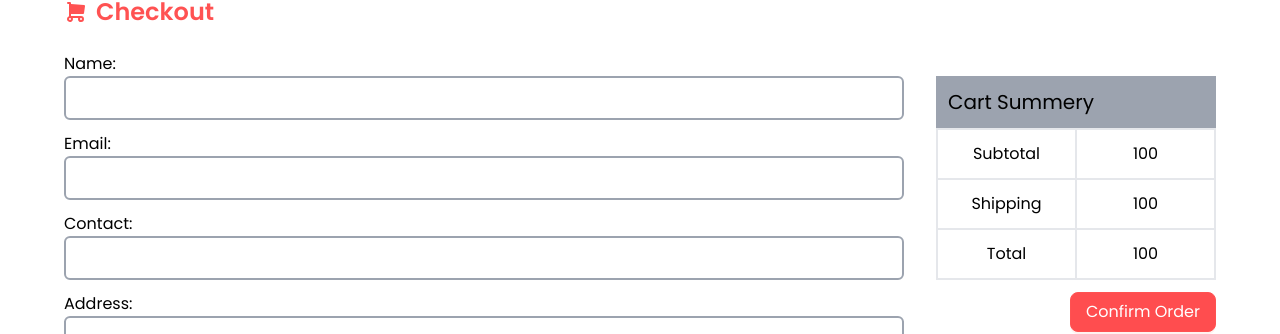
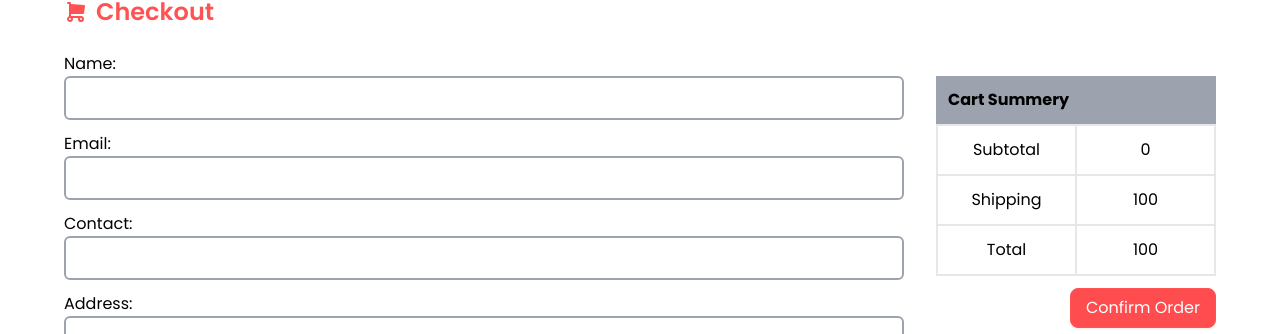
Before and after one commit to thdihan/ph-fitness-shop, a React (Vite) app: page /checkout in a window 1280 px wide. Shown: the part 188-522 px from the top of the page. Built offline with nearby package versions, Linux system fonts and the light colour scheme.

Commit message:
Cart Summery refactored

```diff
--- /dev/null
+++ b/src/components/Cart/CartSummery.tsx
@@ -0,0 +1,37 @@
+import { useEffect, useState } from "react";
+import { useAppSelector } from "../../redux/hooks";
+import { getCartProducts } from "../../redux/features/cart/cartSlice";
+
+const CartSummery = () => {
+    const [total, setTotal] = useState(0);
+    const products = useAppSelector(getCartProducts);
+
+    useEffect(() => {
+        setTotal(
+            products?.reduce((acc, product) => {
+                return acc + product.qty * product.price;
+            }, 0)
+        );
+    }, [products]);
+    return (
+        <div>
+            <h2 className="text-md font-bold  bg-gray-400 p-3">Cart Summery</h2>
+            <table className="w-full text-center border-2">
+                <tr className="border-b-2 divide-x-2">
+                    <td className="w-[100px] p-3">Subtotal</td>
+                    <td className="w-[100px]  p-3">{total}</td>
+                </tr>
+                <tr className="border-b-2 divide-x-2">
+                    <td className="w-[100px]  p-3">Shipping</td>
+                    <td className="w-[100px]  p-3">100</td>
+                </tr>
+                <tr className="border-b-2 divide-x-2">
+                    <td className="w-[100px]  p-3">Total</td>
+                    <td className="w-[100px]  p-3">{total + 100}</td>
+                </tr>
+            </table>
+        </div>
+    );
+};
+
+export default CartSummery;
--- a/src/pages/Cart.tsx
+++ b/src/pages/Cart.tsx
@@ -5,19 +5,11 @@ import { SizeType } from "../types";
 import { useNavigate } from "react-router-dom";
 import { useAppSelector } from "../redux/hooks";
 import { getCartProducts } from "../redux/features/cart/cartSlice";
-import { useEffect, useState } from "react";
+import CartSummery from "../components/Cart/CartSummery";
 const Cart = () => {
     const navitate = useNavigate();
     const products = useAppSelector(getCartProducts);
-    console.log(products);
-    const [total, setTotal] = useState(0);
-    useEffect(() => {
-        setTotal(
-            products?.reduce((acc, product) => {
-                return acc + product.qty * product.price;
-            }, 0)
-        );
-    }, [products]);
+
     return (
         <div className="px-4 md:px-8 lg:px-16 py-6">
             <div>
@@ -55,27 +47,7 @@ const Cart = () => {
                 </div>
 
                 <div className=" mt-6 flex-1">
-                    <div>
-                        <h2 className="text-md font-bold  bg-gray-400 p-3">
-                            Cart Summery
-                        </h2>
-                        <table className="w-full text-center border-2">
-                            <tr className="border-b-2 divide-x-2">
-                                <td className="w-[100px] p-3">Subtotal</td>
-                                <td className="w-[100px]  p-3">{total}</td>
-                            </tr>
-                            <tr className="border-b-2 divide-x-2">
-                                <td className="w-[100px]  p-3">Shipping</td>
-                                <td className="w-[100px]  p-3">100</td>
-                            </tr>
-                            <tr className="border-b-2 divide-x-2">
-                                <td className="w-[100px]  p-3">Total</td>
-                                <td className="w-[100px]  p-3">
-                                    {total + 100}
-                                </td>
-                            </tr>
-                        </table>
-                    </div>
+                    <CartSummery />
 
                     <div className="flex justify-end mt-3">
                         <Button
@@ -86,6 +58,7 @@ const Cart = () => {
                             onClick={() => {
                                 navitate("/checkout");
                             }}
+                            disabled={products?.length === 0}
                         >
                             Checkout
                         </Button>
--- a/src/pages/Checkout.tsx
+++ b/src/pages/Checkout.tsx
@@ -2,6 +2,7 @@ import { Button } from "antd";
 import { TbShoppingCartFilled } from "react-icons/tb";
 import { SizeType } from "../types";
 import CheckoutForm from "../components/Cart/CheckoutForm";
+import CartSummery from "../components/Cart/CartSummery";
 
 const Checkout = () => {
     return (
@@ -18,25 +19,7 @@ const Checkout = () => {
             <div className="flex space-x-0 lg:space-x-8 mt-6 flex-col lg:flex-row">
                 <CheckoutForm />
                 <div className="mt-6 flex-1">
-                    <div>
-                        <h2 className="text-xl  bg-gray-400 p-3">
-                            Cart Summery
-                        </h2>
-                        <table className="w-full text-center border-2">
-                            <tr className="border-b-2 divide-x-2">
-                                <td className="w-[100px] p-3">Subtotal</td>
-                                <td className="w-[100px]  p-3">100</td>
-                            </tr>
-                            <tr className="border-b-2 divide-x-2">
-                                <td className="w-[100px]  p-3">Shipping</td>
-                                <td className="w-[100px]  p-3">100</td>
-                            </tr>
-                            <tr className="border-b-2 divide-x-2">
-                                <td className="w-[100px]  p-3">Total</td>
-                                <td className="w-[100px]  p-3">100</td>
-                            </tr>
-                        </table>
-                    </div>
+                    <CartSummery />
 
                     <div className="flex justify-end mt-3">
                         <Button
```
